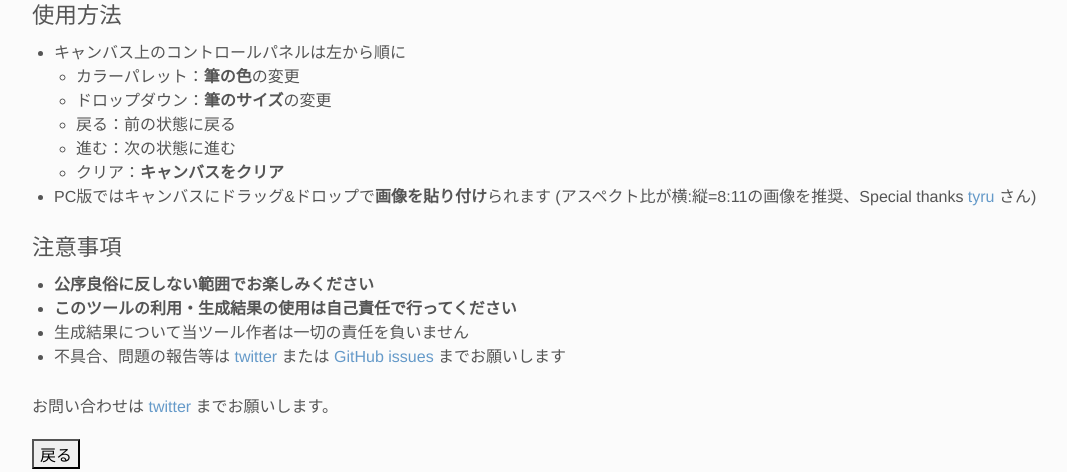
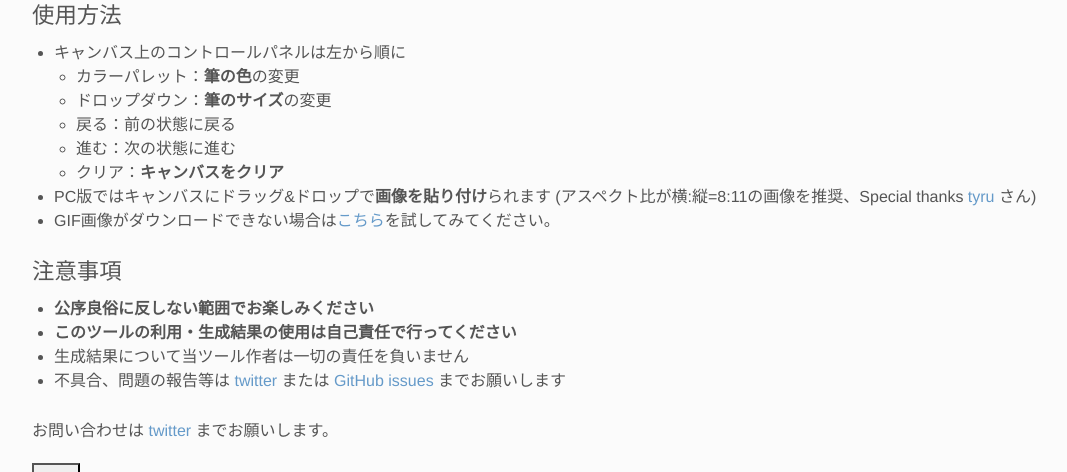
Before and after one commit to walkingmask/reiwadrawing, a Flask app: page /help in a window 1280 px wide. Shown: the part 129-601 px from the top of the page, without its empty margins (53-1120 px from the left). Run offline with Flask 2, Linux system fonts and the light colour scheme.

Commit message:
Add base64 link to help

```diff
--- a/app/templates/help.html
+++ b/app/templates/help.html
@@ -45,6 +45,7 @@
             </ul>
           </li>
           <li>PC版ではキャンバスにドラッグ&ドロップで<strong>画像を貼り付け</strong>られます (アスペクト比が横:縦=8:11の画像を推奨、Special thanks <a href="https://github.com/tyru">tyru</a> さん)</li>
+          <li>GIF画像がダウンロードできない場合は<a href="/app/base64">こちら</a>を試してみてください。</li>
         </ul>
       </div>
     </div>
```
